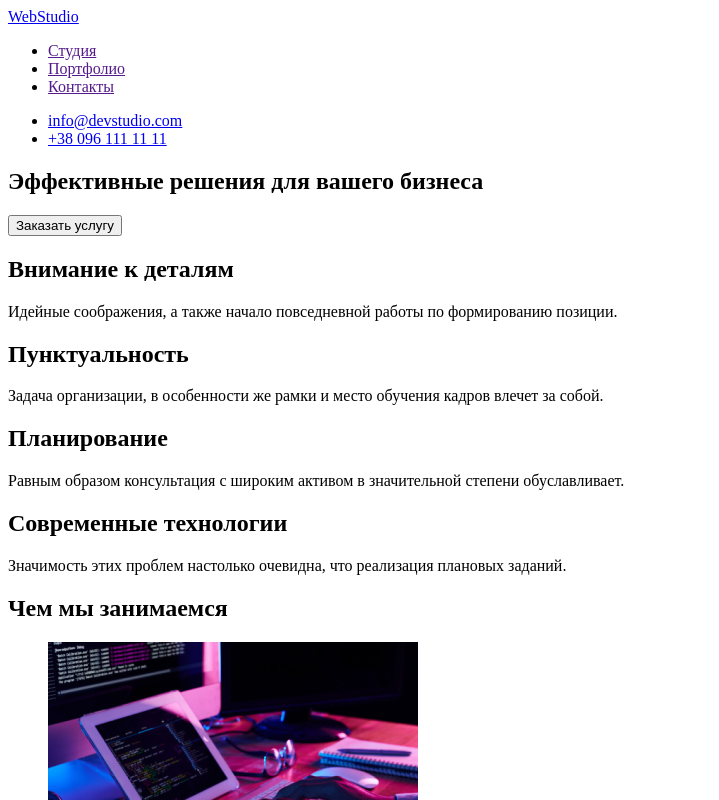
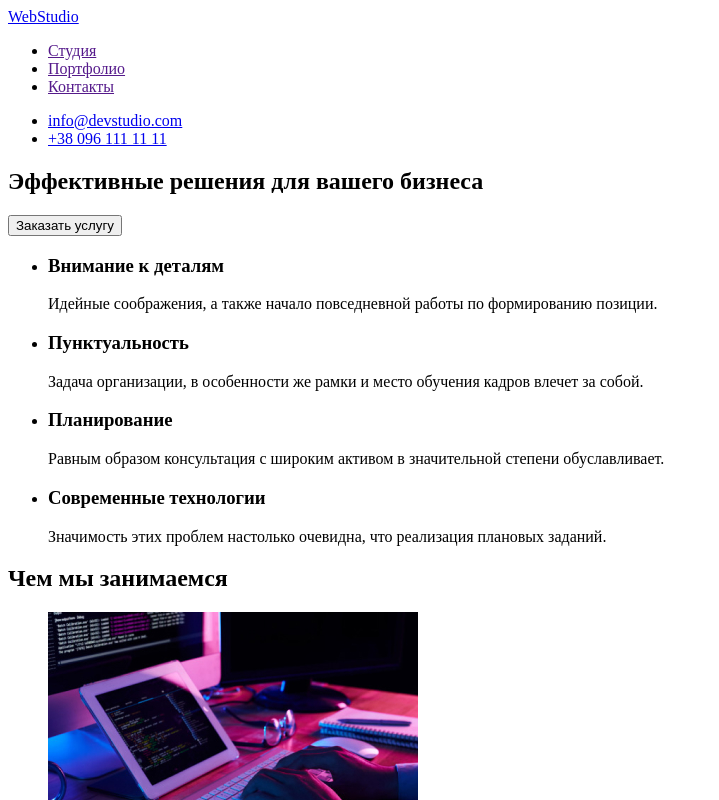
Before and after one commit to 0idea0/goit-markup-hw-01, a plain HTML site: page index.html in a window 1280 px wide. Shown: the top 800 px of the page, without its empty margins (0-719 px from the left). Drawn offline with Linux system fonts and the light colour scheme.

Commit message:
Корректирует разметку макета

```diff
--- a/index.html
+++ b/index.html
@@ -40,15 +40,26 @@
         </section>
 
         <section>
-            <h2>Внимание к деталям</h2>
+            <ul>
+                <li>
+                    <h3>Внимание к деталям</h3>
                     <p>Идейные соображения, а также начало повседневной работы по формированию позиции.</p>
-            <h2>Пунктуальность</h2>
+                </li>
+                <li>
+                    <h3>Пунктуальность</h3>
                     <p>Задача организации, в особенности же рамки и место обучения кадров влечет за собой.</p>
-            <h2>Планирование</h2>
+                </li>
+                <li>
+                    <h3>Планирование</h3>
                     <p>Равным образом консультация с широким активом в значительной степени обуславливает.</p>
-            <h2>Современные технологии</h2>
+                </li>
+                <li>
+                    <h3>Современные технологии</h3>
                     <p>Значимость этих проблем настолько очевидна, что реализация плановых заданий.</p>
+                </li>
+            </ul>
         </section>
+        <section>
             <h2>Чем мы занимаемся</h2>
             <ul>
                 <li>
@@ -61,6 +72,7 @@
                     <img src="images/box-3.jpg" alt="Выбор цвета для фона сайта" width="370" height="294">
                 </li>
             </ul>
+        </section>
             <section>
                 <h2>Наша команда</h2>
                 <ul>
```
Also changed, not shown: .prettierrc.json (renamed from .prittierrc.json). Lines whose indentation alone changed are shown as unchanged.
